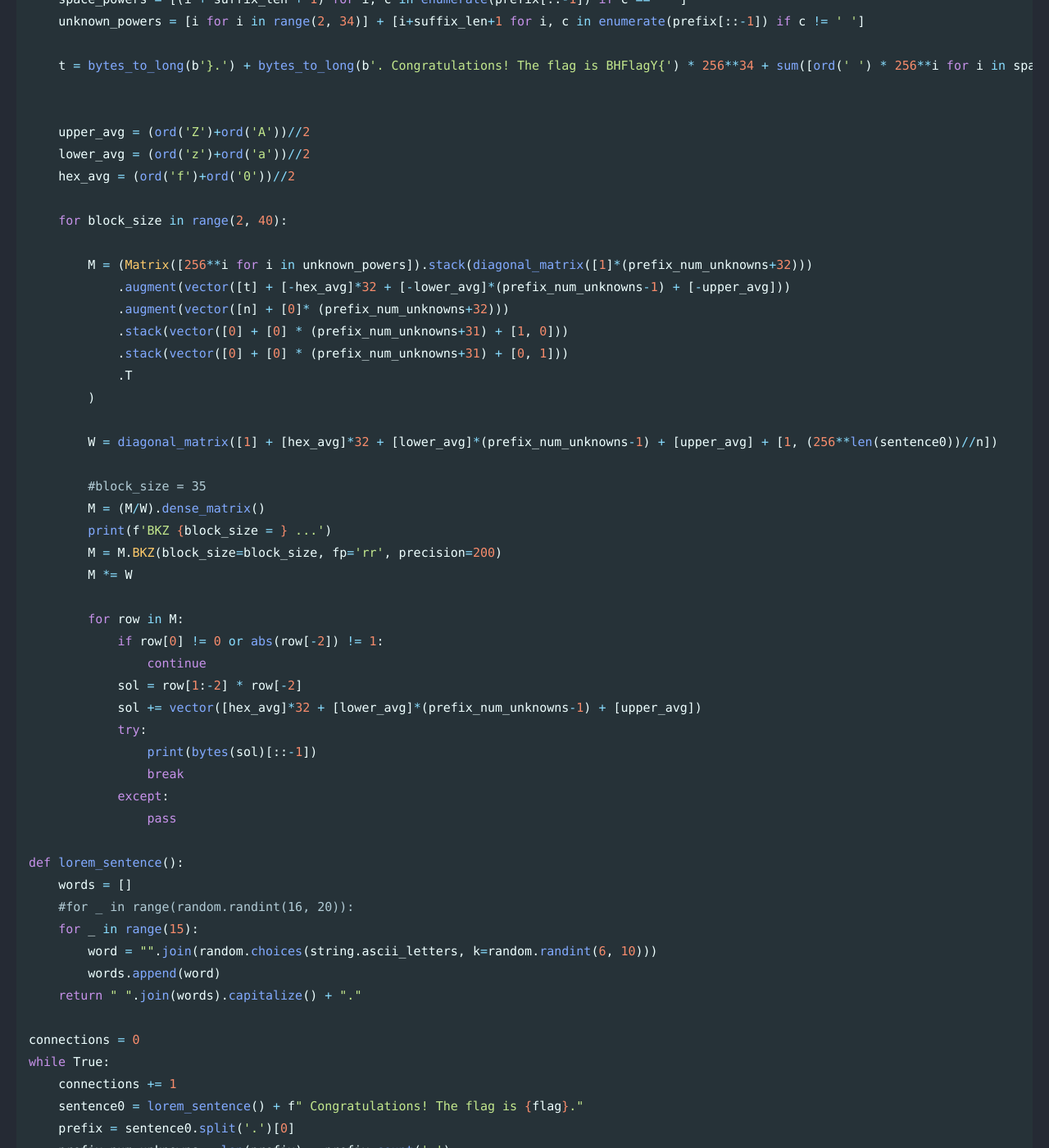
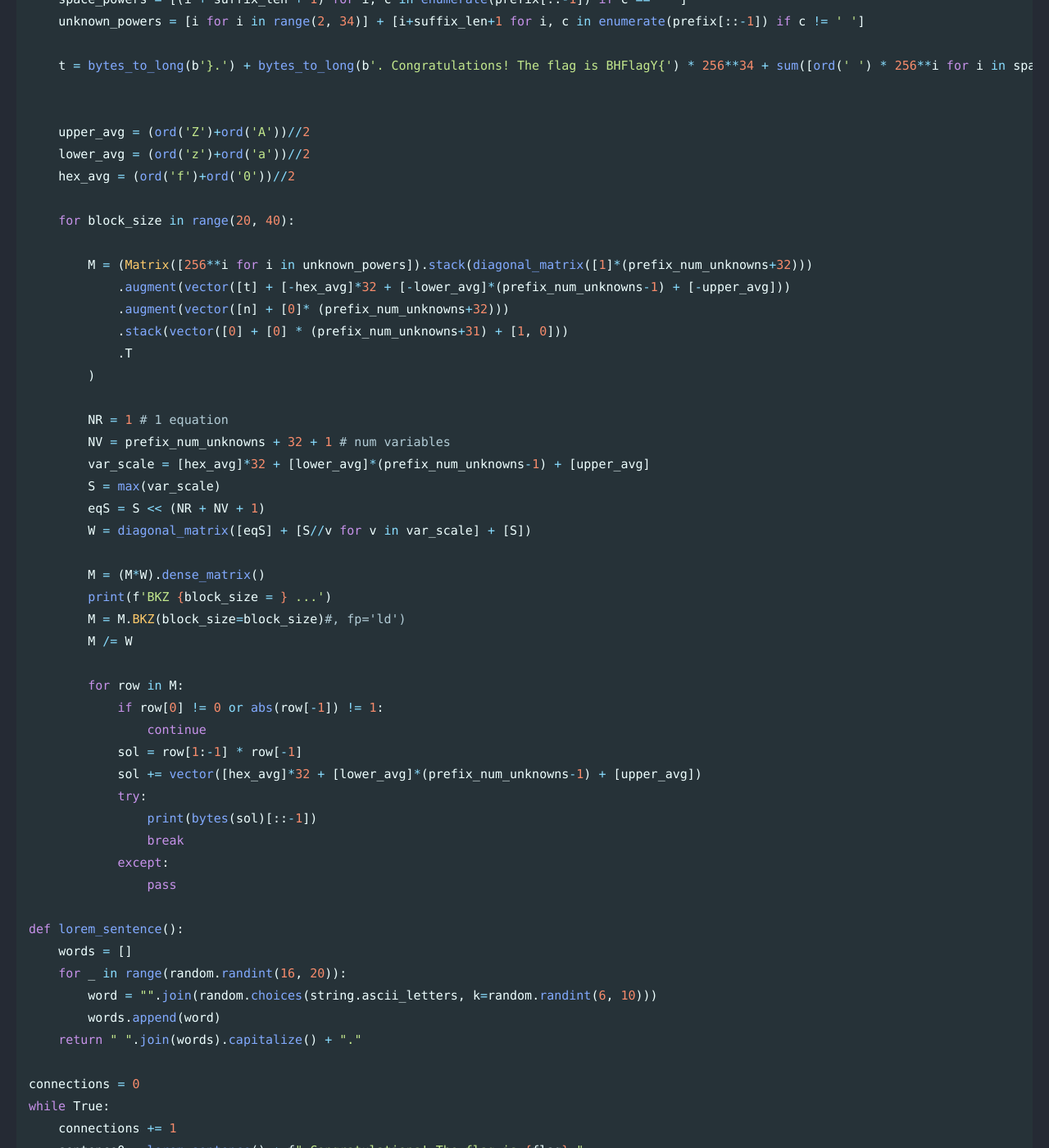
Before and after one commit to Connor-McCartney/Connor-McCartney.github.io, a Jekyll site: the page built from _pages/cryptography/other/doloRSitAmetRevenge.md, in a window 1280 px wide and 1400 px high, scrolled down 6636 px. Shown: the whole window at 82% size. Built offline with Jekyll 4.4.1, drawn with Linux system fonts in a browser that asks for light colours; cached includes are drawn as plain includes; some of the changed text lies outside the part shown.

Commit message:
Update doloRSitAmetRevenge.md

```diff
--- a/_pages/cryptography/other/doloRSitAmetRevenge.md
+++ b/_pages/cryptography/other/doloRSitAmetRevenge.md
@@ -274,28 +274,31 @@ def solve(prefix, s0_mod_n):
     lower_avg = (ord('z')+ord('a'))//2
     hex_avg = (ord('f')+ord('0'))//2
 
-    for block_size in range(2, 40):
+    for block_size in range(20, 40):
 
         M = (Matrix([256**i for i in unknown_powers]).stack(diagonal_matrix([1]*(prefix_num_unknowns+32)))
             .augment(vector([t] + [-hex_avg]*32 + [-lower_avg]*(prefix_num_unknowns-1) + [-upper_avg]))
             .augment(vector([n] + [0]* (prefix_num_unknowns+32)))
             .stack(vector([0] + [0] * (prefix_num_unknowns+31) + [1, 0]))
-            .stack(vector([0] + [0] * (prefix_num_unknowns+31) + [0, 1]))
             .T
         )
 
-        W = diagonal_matrix([1] + [hex_avg]*32 + [lower_avg]*(prefix_num_unknowns-1) + [upper_avg] + [1, (256**len(sentence0))//n])
+        NR = 1 # 1 equation
+        NV = prefix_num_unknowns + 32 + 1 # num variables
+        var_scale = [hex_avg]*32 + [lower_avg]*(prefix_num_unknowns-1) + [upper_avg]
+        S = max(var_scale)
+        eqS = S << (NR + NV + 1)
+        W = diagonal_matrix([eqS] + [S//v for v in var_scale] + [S])
 
-        #block_size = 35
-        M = (M/W).dense_matrix()
+        M = (M*W).dense_matrix()
         print(f'BKZ {block_size = } ...')
-        M = M.BKZ(block_size=block_size, fp='rr', precision=200)
-        M *= W
+        M = M.BKZ(block_size=block_size)#, fp='ld')
+        M /= W
 
         for row in M:
-            if row[0] != 0 or abs(row[-2]) != 1:
+            if row[0] != 0 or abs(row[-1]) != 1:
                 continue
-            sol = row[1:-2] * row[-2]
+            sol = row[1:-1] * row[-1]
             sol += vector([hex_avg]*32 + [lower_avg]*(prefix_num_unknowns-1) + [upper_avg])
             try:
                 print(bytes(sol)[::-1])
@@ -305,8 +308,7 @@ def solve(prefix, s0_mod_n):
 
 def lorem_sentence():
     words = []
-    #for _ in range(random.randint(16, 20)):
-    for _ in range(15):
+    for _ in range(random.randint(16, 20)):
         word = "".join(random.choices(string.ascii_letters, k=random.randint(6, 10)))
         words.append(word)
     return " ".join(words).capitalize() + "."
```
Also changed, not shown: other parts of _pages/cryptography/other/doloRSitAmetRevenge.md (+2 -1 lines).
